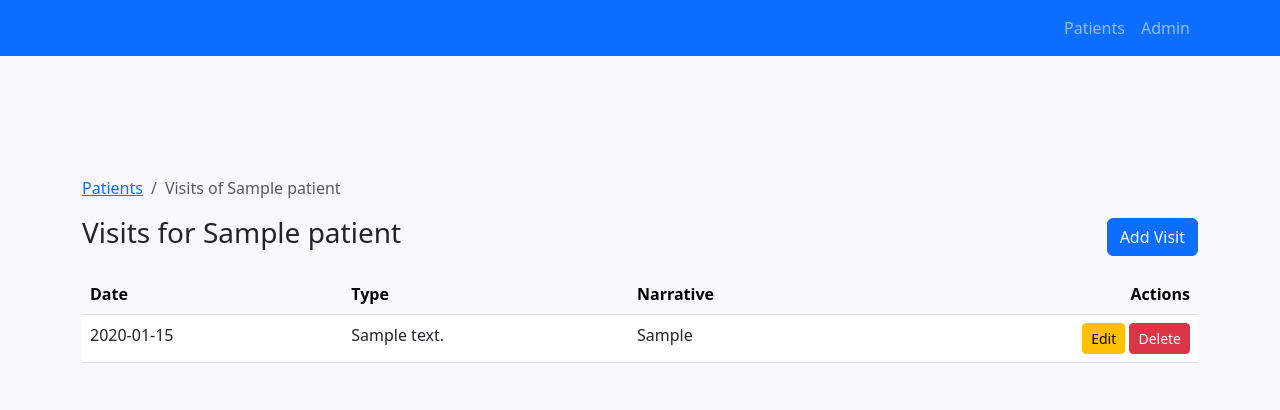
After one commit to salimsaidhemed/SeniorMate, a Flask app: page /visits/1 in a window 1280 px wide. The commit adds this page. Shown: the top 410 px of the page. Run offline with Flask 3, Linux system fonts and the light colour scheme; tables that the repository leaves empty hold one stand-in row (values such as "Sample post").

Commit message:
Added Visit Capabilities and PAtient Import/Export

```diff
--- a/app/routes/__init__.py
+++ b/app/routes/__init__.py
@@ -1,4 +1,5 @@
 from .main import main_bp
 from .patients import patient_bp
+from .visits import bp as visits_bp
 
-blueprints = [main_bp, patient_bp]
+blueprints = [main_bp, patient_bp, visits_bp]
--- /dev/null
+++ b/app/routes/visits.py
@@ -0,0 +1,55 @@
+from flask import Blueprint, render_template, request, redirect, url_for, flash
+from app import db
+from app.models import Visit, Patient
+from datetime import date,datetime
+
+bp = Blueprint("visits", __name__, url_prefix="/visits")
+
+@bp.route("/<int:patient_id>")
+def list_visits(patient_id):
+    patient = Patient.query.get_or_404(patient_id)
+    visits = Visit.query.filter_by(patient_id=patient_id).order_by(Visit.visit_date.desc()).all()
+    return render_template("visits/index.html", patient=patient, visits=visits)
+
+@bp.route("/add/<int:patient_id>", methods=["GET", "POST"])
+def add_visit(patient_id):
+    patient = Patient.query.get_or_404(patient_id)
+    if request.method == "POST":
+        visit_date_str = request.form.get("visit_date")
+        if visit_date_str:
+            visit_date = datetime.strptime(visit_date_str, "%Y-%m-%d").date()
+        else:
+            visit_date = date.today()
+
+        visit = Visit(
+            patient_id=patient.id,
+            visit_date=visit_date,
+            visit_type=request.form.get("visit_type"),
+            narrative=request.form.get("narrative"),
+        )
+        db.session.add(visit)
+        db.session.commit()
+        flash("Visit added successfully", "success")
+        return redirect(url_for("visits.list_visits", patient_id=patient.id))
+    return render_template("visits/add.html", patient=patient,date=date)
+
+@bp.route("/edit/<int:id>", methods=["GET", "POST"])
+def edit_visit(id):
+    visit = Visit.query.get_or_404(id)
+    if request.method == "POST":
+        visit.visit_date = request.form.get("visit_date") or visit.visit_date
+        visit.visit_type = request.form.get("visit_type")
+        visit.narrative = request.form.get("narrative")
+        db.session.commit()
+        flash("Visit updated successfully", "success")
+        return redirect(url_for("visits.list_visits", patient_id=visit.patient_id))
+    return render_template("visits/edit.html", visit=visit,date=date)
+
+@bp.route("/delete/<int:id>", methods=["POST"])
+def delete_visit(id):
+    visit = Visit.query.get_or_404(id)
+    patient_id = visit.patient_id
+    db.session.delete(visit)
+    db.session.commit()
+    flash("Visit deleted successfully", "info")
+    return redirect(url_for("visits.list_visits", patient_id=patient_id))
--- /dev/null
+++ b/app/templates/visits/index.html
@@ -0,0 +1,46 @@
+{% extends "base.html" %}
+{% block title %}Visits for {{ patient.name }}{% endblock %}
+
+{% block content %}
+<div class="container mt-4">
+  <nav aria-label="breadcrumb">
+    <ol class="breadcrumb">
+      <li class="breadcrumb-item"><a href="{{ url_for('patients.index') }}">Patients</a></li>
+      <li class="breadcrumb-item active">Visits of {{ patient.name }}</li>
+    </ol>
+  </nav>
+
+  <div class="d-flex justify-content-between align-items-center mb-3">
+    <h3>Visits for {{ patient.name }}</h3>
+    <a href="{{ url_for('visits.add_visit', patient_id=patient.id) }}" class="btn btn-primary">Add Visit</a>
+  </div>
+
+  <table class="table table-hover">
+    <thead class="table-light">
+      <tr>
+        <th>Date</th>
+        <th>Type</th>
+        <th>Narrative</th>
+        <th class="text-end">Actions</th>
+      </tr>
+    </thead>
+    <tbody>
+      {% for v in visits %}
+      <tr>
+        <td>{{ v.visit_date }}</td>
+        <td>{{ v.visit_type }}</td>
+        <td>{{ v.narrative|truncate(50) }}</td>
+        <td class="text-end">
+          <a href="{{ url_for('visits.edit_visit', id=v.id) }}" class="btn btn-sm btn-warning">Edit</a>
+          <form method="post" action="{{ url_for('visits.delete_visit', id=v.id) }}" style="display:inline;" onsubmit="return confirm('Delete this visit?');">
+            <button type="submit" class="btn btn-sm btn-danger">Delete</button>
+          </form>
+        </td>
+      </tr>
+      {% else %}
+      <tr><td colspan="4" class="text-center text-muted">No visits found.</td></tr>
+      {% endfor %}
+    </tbody>
+  </table>
+</div>
+{% endblock %}
```
Also changed, not shown: app/routes/patients.py (+97 -4 lines), app/templates/index.html (+16 -26 lines), app/templates/patients/import.html (added, +29 -0 lines), app/templates/patients/index.html (+15 -0 lines), app/templates/visits/add.html (added, +31 -0 lines), app/templates/visits/edit.html (added, +26 -0 lines).
